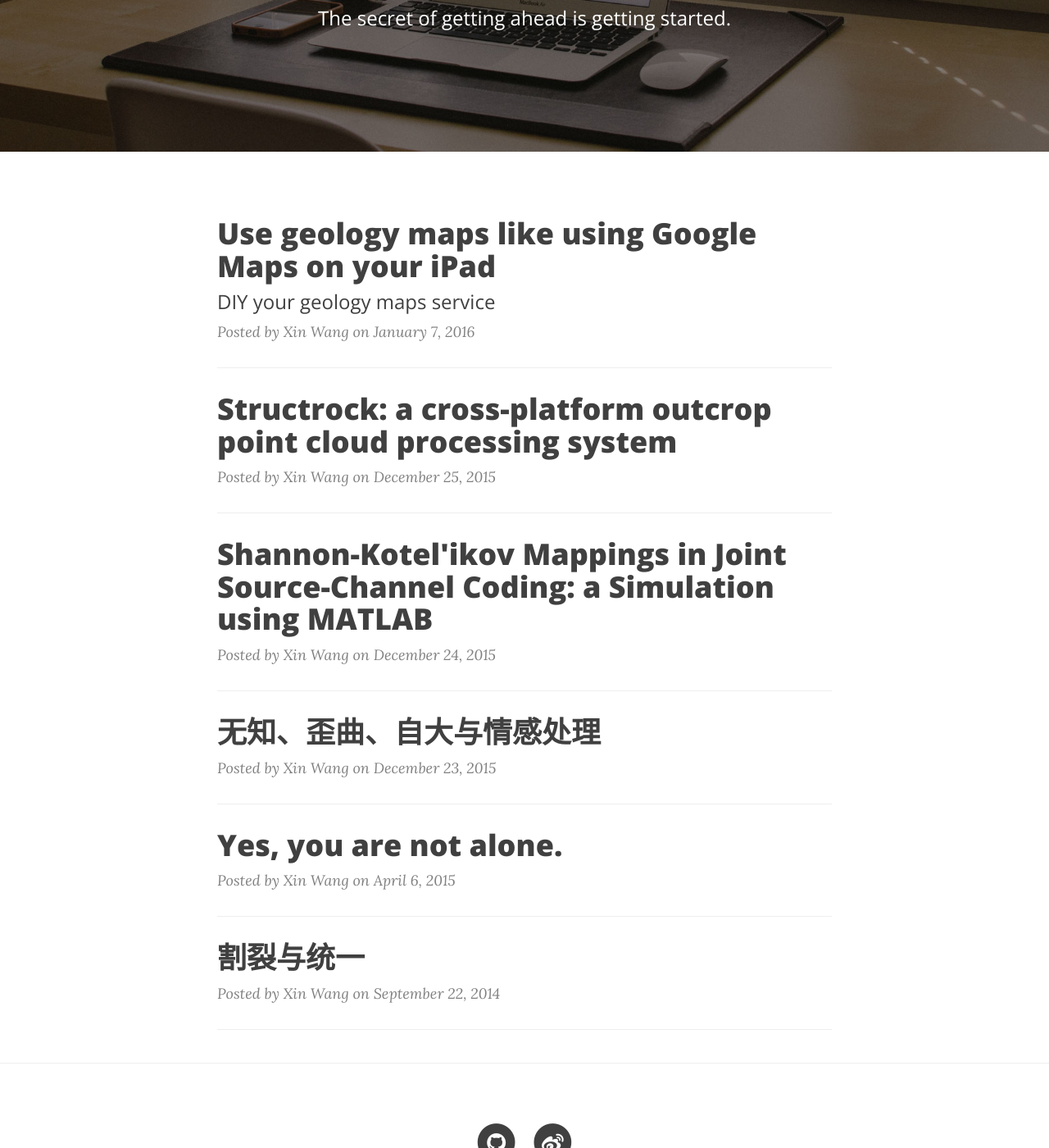
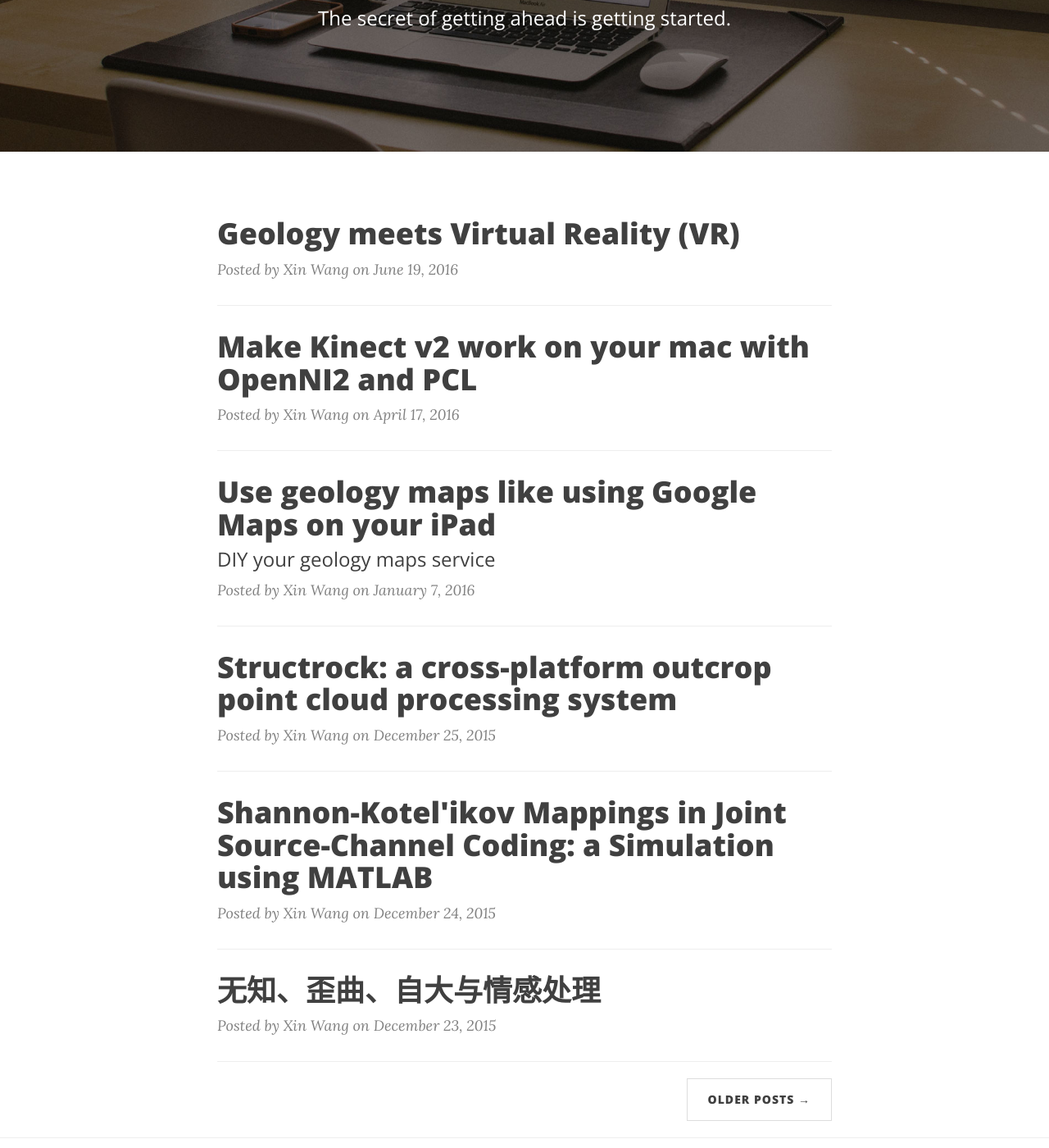
Before and after one commit to EricAlex/EricAlex.github.io, a Jekyll site: the page built from index.html, in a window 1280 px wide and 1400 px high, scrolled down 263 px. Shown: the whole window at 82% size. Built offline with Jekyll 4.4.1, drawn with Linux system fonts in a browser that asks for light colours; nearby versions of some CDN libraries; the list of posts is cut into pages by our own code.

Commit message:
post-007 and post-008

```diff
--- a/_config.yml
+++ b/_config.yml
@@ -13,7 +13,7 @@ weibo_username: 1816641837
 
 # Build settings
 markdown: kramdown
-highlighter: pygments
+highlighter: rouge
 permalink: pretty
 paginate: 6
 exclude: ["less","node_modules","Gruntfile.js","package.json","README.md"]
--- /dev/null
+++ b/_posts/2016-04-17-007-kinect-second-on-your-mac.markdown
@@ -0,0 +1,7 @@
+---
+layout:     post
+title:      "Make Kinect v2 work on your mac with OpenNI2 and PCL"
+date:       2016-04-17 12:00:00
+author:     "Xin Wang"
+header-img: "img/post-007/bg.jpg"
+---
--- /dev/null
+++ b/_posts/2016-06-19-008-geology-meets-VR.markdown
@@ -0,0 +1,7 @@
+---
+layout:     post
+title:      "Geology meets Virtual Reality (VR)"
+date:       2016-06-19 12:00:00
+author:     "Xin Wang"
+header-img: "img/post-008/bg.jpg"
+---
```
Also changed, not shown: img/post-007/bg.jpg (added), img/post-008/bg.jpg (added).
